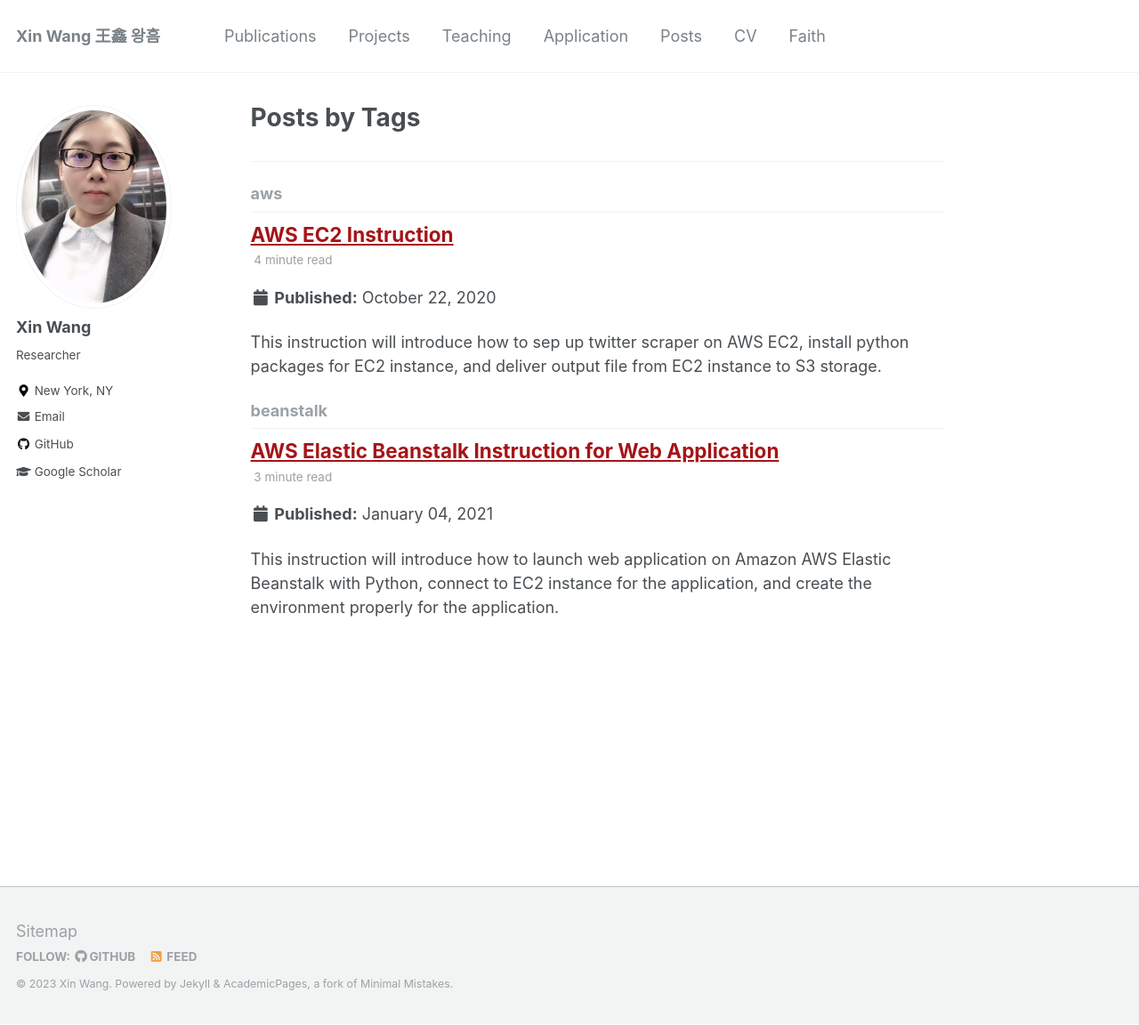
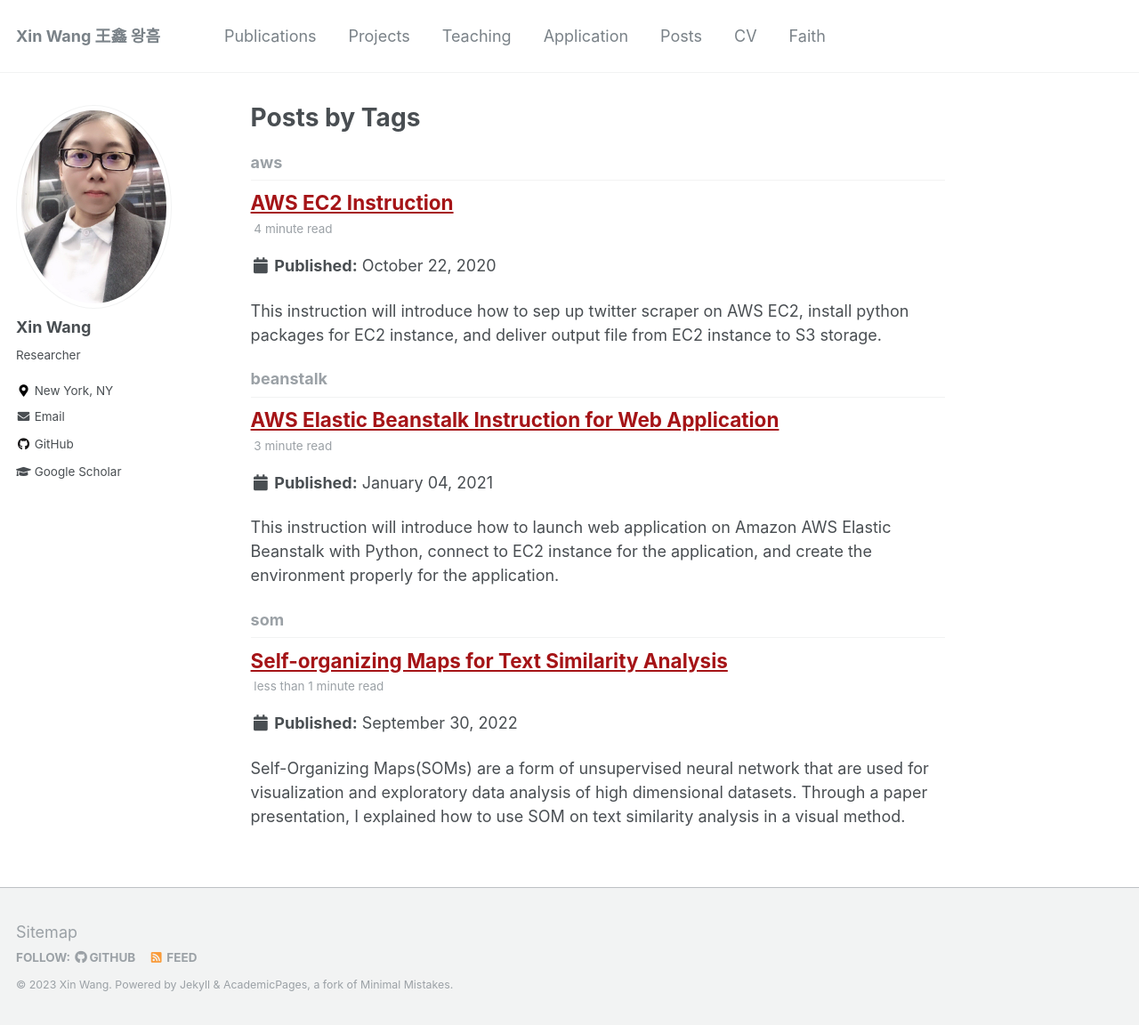
Before and after one commit to xin-wang-kr/xin-wang-kr.github.io, a Jekyll site: the page built from _pages/tag-archive.html, in a window 1280 px wide and 1152 px high. Shown: the whole window at 89% size. Built offline with Jekyll 4.4.1, drawn with Linux system fonts in a browser that asks for light colours; some of the changed lines change nothing that is shown.

Commit message:
Update 2022-9-30-SOM-presentation.md

```diff
--- a/_posts/2022-9-30-SOM-presentation.md
+++ b/_posts/2022-9-30-SOM-presentation.md
@@ -1,5 +1,5 @@
 ---
-title: Paper Presentation: Self-organizing Maps for Text Similarity Analysis
+title: Self-organizing Maps for Text Similarity Analysis
 date: 2022-09-30
 permalink: /posts/2022/09-SOM-presentation
 excerpt_separator: <!--more-->
@@ -7,7 +7,7 @@
 tags:
   - som
 ---
-Self-Organizing Maps(SOMs) are a form of unsupervised neural network that are used for visualization and exploratory data analysis of high dimensional datasets. Through a paper presentation, I tried to show how to use SOM on text similarity analysis in a visual method.
+Self-Organizing Maps(SOMs) are a form of unsupervised neural network that are used for visualization and exploratory data analysis of high dimensional datasets. Through a paper presentation, I explained how to use SOM on text similarity analysis in a visual method.
 <!--more-->
 
 <video width="320" height="240" controls>
```
